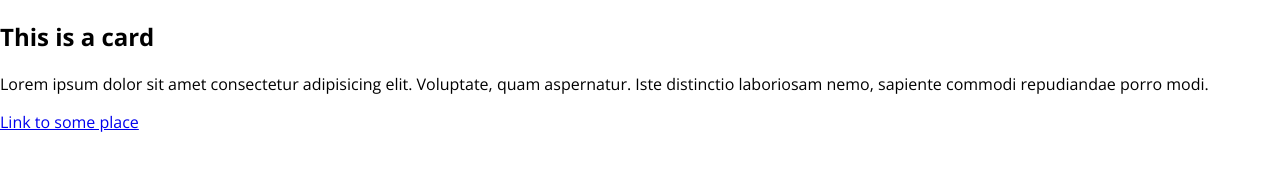
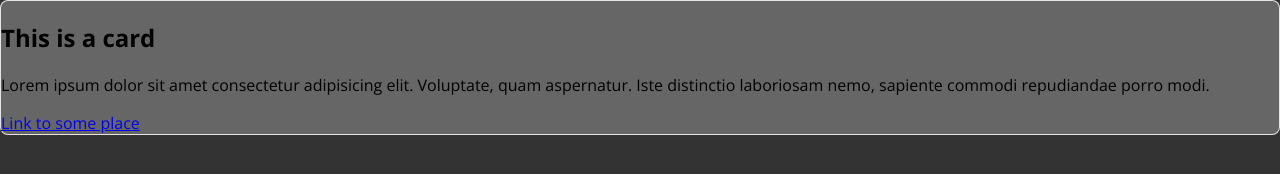
Before and after one commit to Alco80/Just-a-bunch-of-cards, a website: page src/index.html in a window 1280 px wide. Drawn offline with nearby package versions, Linux system fonts and the light colour scheme.

Commit message:
Started to style base of card

```diff
--- a/css/style.css
+++ b/css/style.css
@@ -11,4 +11,17 @@ body{
     margin: 0;
     padding: 0;
     font-family: 'Open Sans', sans-serif;
+    background-color: #333333;
 }
+
+/*  MAIN BODY GRID CONTAINER */
+
+.grid-container{
+    display: grid;
+}
+
+.card{
+background-color: #666666;
+border: 1px solid #eeee;
+border-radius: 8px;
+}
```
